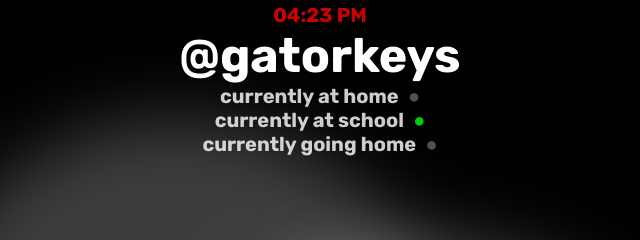
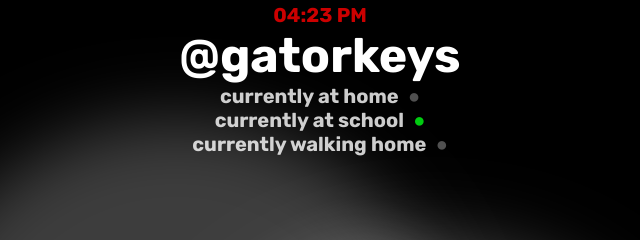
Before and after one commit to robloxianlegend/gatorswebsite, a plain HTML site: page admin/index.html in a window 1280 px wide. Shown: the top 240 px of the page, 320-960 px from the left. Drawn offline with Linux system fonts and the light colour scheme.

Commit message:
# status fix

```diff
--- a/admin/index.html
+++ b/admin/index.html
@@ -139,7 +139,7 @@
             let statusElement = document.getElementById("status");
             let schoolStatus = `currently at school <span class='dot ${hour >= 6 && hour < 14 ? 'active' : 'inactive'}'>●</span>`;
             let homeStatus = `currently at home <span class='dot ${hour >= 14 || hour < 6 ? 'active' : 'inactive'}'>●</span>`;
-            let notAtHomeYetStatus = `currently going home <span class='dot ${(hour === 14 && minute >= 10 && minute <= 15) ? 'active' : 'inactive'}'>●</span>`;
+            let notAtHomeYetStatus = `currently walking home <span class='dot ${(hour === 14 && minute >= 10 && minute <= 15) ? 'active' : 'inactive'}'>●</span>`;
 
             let statusHTML = `${homeStatus}<br>${schoolStatus}<br>${notAtHomeYetStatus}`;
             statusElement.innerHTML = statusHTML;
```
